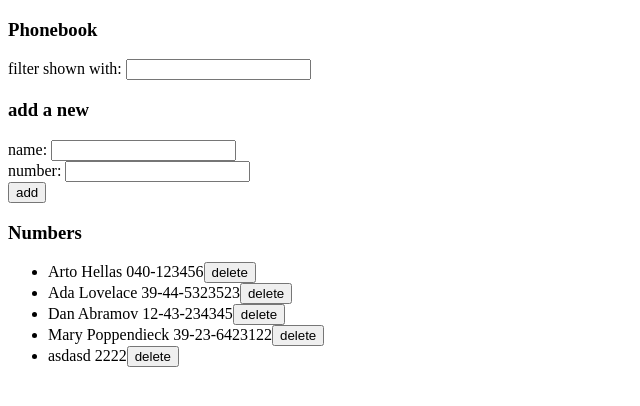
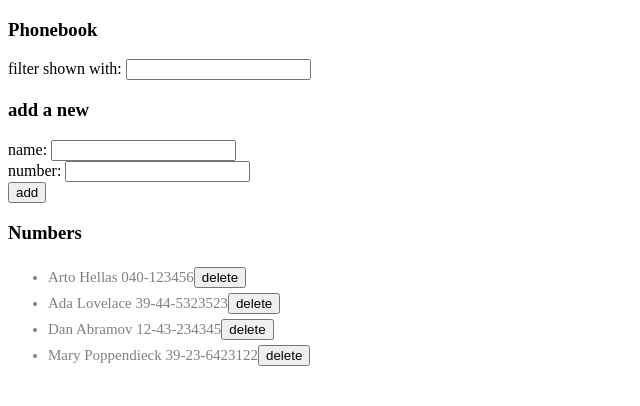
Before and after one commit to FSO-React/part2, a React (Vite) app in the folder phonebook/: page / in a window 1280 px wide. Shown: the top 406 px of the page, without its empty margins (0-640 px from the left). Built offline with nearby package versions, Linux system fonts and the light colour scheme; data requests are answered from the project's data file.

Commit message:
exersice 2.16

```diff
--- a/phonebook/db.json
+++ b/phonebook/db.json
@@ -19,11 +19,6 @@
       "name": "Mary Poppendieck",
       "number": "39-23-6423122",
       "id": "4"
-    },
-    {
-      "id": "6da1",
-      "name": "asdasd",
-      "number": "2222"
     }
   ]
 }
--- a/phonebook/src/App.jsx
+++ b/phonebook/src/App.jsx
@@ -5,16 +5,16 @@ import Header from './components/Header'
 import Input from './components/Input'
 import Persons from './components/Persons'
 import PersonsForm from './components/PersonsForm'
+import Notification from './components/Notification'
 
 
 const App = () => {
-  // personas
   const [persons, setPersons] = useState([])
-  // datos para nuevo contacto
   const [newName, setNewName] = useState('')
   const [newNumber, setNewNumber] = useState('')
-  // filtro por nombre
   const [filterName, setFilterName] = useState('')
+  const [errorMessage, setErrorMessage] = useState(null)
+  const [successMessage, setSuccessMessage] = useState(null)
 
   const fetchPersons = async () => {
     await contactService.getAll()
@@ -38,6 +38,10 @@ const App = () => {
     await contactService.create(contactObject)
       .then(({ data }) => {
         setPersons(persons.concat(data))
+        setSuccessMessage(`The contact ${contactObject.name} has been added properly`)
+        setTimeout(() => {
+          setSuccessMessage(null)
+        }, 5000);
       })
       .catch(error => {
         console.error('Error adding person:', error);
@@ -62,6 +66,10 @@ const App = () => {
     await contactService.update(id, newContact)
       .then(({ data }) => {
         setPersons(persons.map(person => person.id !== id ? person : data))
+        setSuccessMessage(`The contact ${data.name} changed properly to the phonenumber ${data.number}`)
+        setTimeout(() => {
+          setSuccessMessage(null)
+        }, 5000)
       })
       .catch(error => {
         console.error('Error updating person:', error);
@@ -120,6 +128,7 @@ const App = () => {
   return (
     <div>
       <Header text='Phonebook'></Header>
+      <Notification status='success' message={successMessage}></Notification>
       <Input text='filter shown with' value={filterName} onChange={handleFilterChange}></Input>
       {/* input generalizado para filtro e inputs del form */}
 
--- /dev/null
+++ b/phonebook/src/components/Notification.jsx
@@ -0,0 +1,13 @@
+const Notification = ({ status, message }) => {
+  if (message === null) {
+    return null
+  }
+
+  return (
+    <div className={`${status} notification`}>
+      {message}
+    </div>
+  )
+}
+
+export default Notification;
--- a/phonebook/src/components/Person.jsx
+++ b/phonebook/src/components/Person.jsx
@@ -1,6 +1,6 @@
 const Person = ({ id, name, number, deletePerson}) => {
     return (
-      <li key={id}>
+      <li key={id} className="person">
         {name} {number}
         <button onClick={deletePerson}>delete</button>
       </li>
--- a/phonebook/src/index.css
+++ b/phonebook/src/index.css
@@ -1,69 +1,33 @@
-:root {
-  font-family: Inter, system-ui, Avenir, Helvetica, Arial, sans-serif;
-  line-height: 1.5;
-  font-weight: 400;
-
-  color-scheme: light dark;
-  color: rgba(255, 255, 255, 0.87);
-  background-color: #242424;
-
-  font-synthesis: none;
-  text-rendering: optimizeLegibility;
-  -webkit-font-smoothing: antialiased;
-  -moz-osx-font-smoothing: grayscale;
-  -webkit-text-size-adjust: 100%;
+/* h1 {
+  color: green;
+  font-style: italic;
 }
 
-a {
-  font-weight: 500;
-  color: #646cff;
-  text-decoration: inherit;
-}
-a:hover {
-  color: #535bf2;
+li {
+  color: grey;
+  padding-top: 3px;
+  font-size: 15px;
+} */
+
+.person {
+  color: grey;
+  padding-top: 5px;
+  font-size: 15px;
 }
 
-body {
-  margin: 0;
-  display: flex;
-  place-items: center;
-  min-width: 320px;
-  min-height: 100vh;
+.notification {
+  background: lightgrey;
+  font-size: 20px;
+  border-style: solid;
+  border-radius: 5px;
+  padding: 10px;
+  margin-bottom: 10px;
 }
 
-h1 {
-  font-size: 3.2em;
-  line-height: 1.1;
+.error {
+  color: red;
 }
 
-button {
-  border-radius: 8px;
-  border: 1px solid transparent;
-  padding: 0.6em 1.2em;
-  font-size: 1em;
-  font-weight: 500;
-  font-family: inherit;
-  background-color: #1a1a1a;
-  cursor: pointer;
-  transition: border-color 0.25s;
+.success {
+  color: green;
 }
-button:hover {
-  border-color: #646cff;
-}
-button:focus,
-button:focus-visible {
-  outline: 4px auto -webkit-focus-ring-color;
-}
-
-@media (prefers-color-scheme: light) {
-  :root {
-    color: #213547;
-    background-color: #ffffff;
-  }
-  a:hover {
-    color: #747bff;
-  }
-  button {
-    background-color: #f9f9f9;
-  }
-}
--- a/phonebook/src/main.jsx
+++ b/phonebook/src/main.jsx
@@ -1,6 +1,7 @@
 import ReactDOM from 'react-dom/client'
 
 import App from './App'
+import './index.css'
 
-// exercise 2.9
+// exercise 2.16
 ReactDOM.createRoot(document.getElementById('root')).render(<App />)
```
